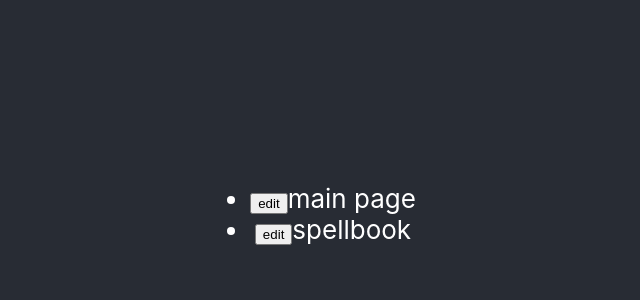
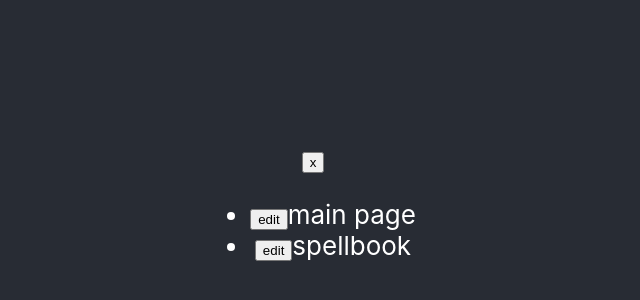
Before and after one commit to WrittenWoods/cobble, a React (Create React App) app: page / in a window 1280 px wide. Shown: the part 186-486 px from the top of the page, without its empty margins (327-967 px from the left). Built offline with nearby package versions, Linux system fonts and the light colour scheme.

Commit message:
closeable panels, no redundant content panels

```diff
--- a/src/MenuItem.tsx
+++ b/src/MenuItem.tsx
@@ -93,7 +93,7 @@ function MenuItem ({ sheetState, newTitlePath }: MenuItemProps) {
   }
 
   function openContentPanel() {
-    if (!showInPanel) {
+    if (!showInPanel && !displayed.some( x => arrayEquals(x.panelProps, newTitlePath) )) {
       setDisplayed([...displayed, { panelType: "content", panelProps: newTitlePath }])
     }
   }
--- a/src/Panel.tsx
+++ b/src/Panel.tsx
@@ -5,6 +5,8 @@ import ContextMenu from "./ContextMenu";
 import { PanelProps } from "./helpers/interfaces";
 
 function Panel ({ sheetState, panelContent }: PanelProps) {
+
+  const [sheet, setSheet, displayed, setDisplayed] = [...sheetState]
 
   // uses the panelType property of panelState to render a corresponding component.
 
@@ -32,10 +34,19 @@ function Panel ({ sheetState, panelContent }: PanelProps) {
     }
   }
 
+  function closePanel() {
+    return (
+      <button onClick={
+        () => setDisplayed(displayed.filter( x => x.panelProps !== panelContent.panelProps))
+      }>x</button>
+    )
+  }
+
   // Renders the panel with contents.
 
   return (
     <div>
+      {closePanel()}
       {renderPanelContents()}
     </div>
   )
```
